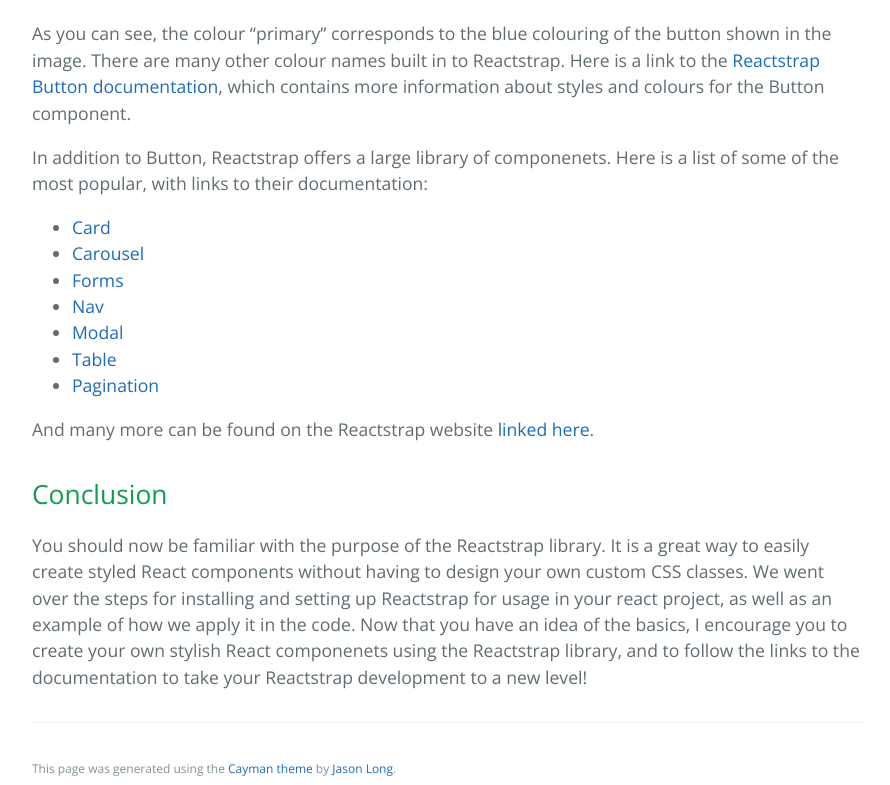
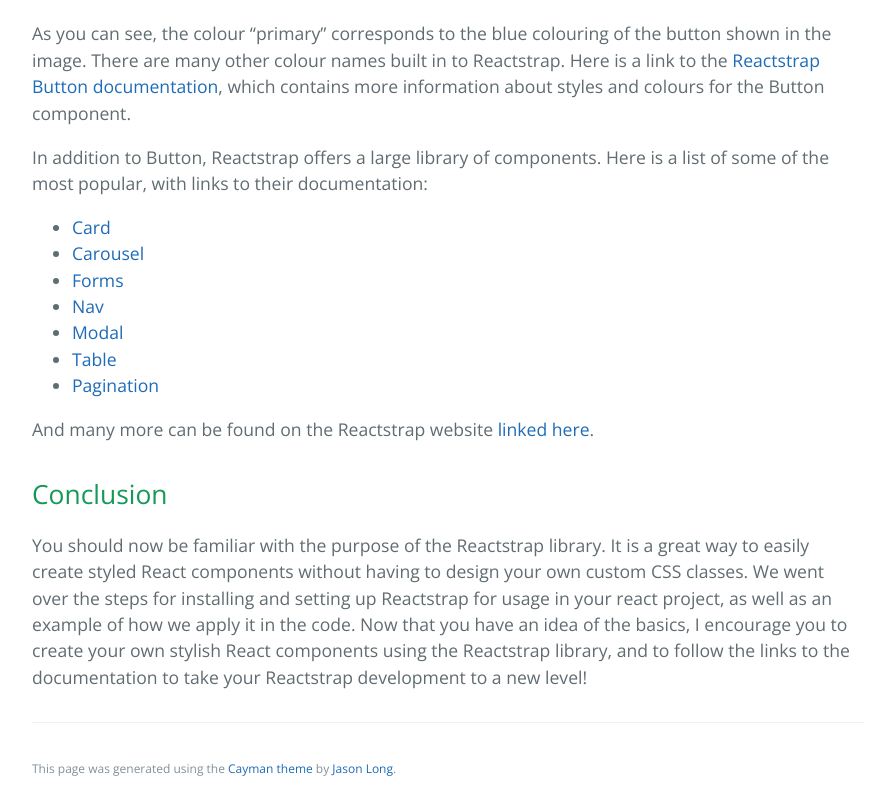
Before and after one commit to learning-software-engineering/learning-software-engineering.github.io, a Jekyll site: the page built from Topics/Tech_Stacks/Reactstrap.md, in a window 1280 px wide and 900 px high, scrolled down 2978 px, cut to the strip 115-900 px from the top of the window. Shown: the whole strip, without its empty margins (192-1082 px from the left). Built offline with Jekyll 4.4.1, drawn with Linux system fonts in a browser that asks for light colours; our own code applies the rules of GitHub Pages for plain Markdown files.

Commit message:
Update Reactstrap.md

```diff
--- a/Topics/Tech_Stacks/Reactstrap.md
+++ b/Topics/Tech_Stacks/Reactstrap.md
@@ -63,7 +63,7 @@
 
 As you can see, the colour "primary" corresponds to the blue colouring of the button shown in the image. There are many other colour names built in to Reactstrap. Here is a link to the [Reactstrap Button documentation](https://reactstrap.github.io/?path=/docs/components-button--button), which contains more information about styles and colours for the Button component.
 
-In addition to Button, Reactstrap offers a large library of componenets. Here is a list of some of the most popular, with links to their documentation:
+In addition to Button, Reactstrap offers a large library of components. Here is a list of some of the most popular, with links to their documentation:
 - [Card](https://reactstrap.github.io/?path=/docs/components-card--card)
 - [Carousel](https://reactstrap.github.io/?path=/docs/components-card--card)
 - [Forms](https://reactstrap.github.io/?path=/docs/components-forms--input)
@@ -75,4 +75,4 @@
 And many more can be found on the Reactstrap website [linked here](https://reactstrap.github.io/).
 
 ## Conclusion
-You should now be familiar with the purpose of the Reactstrap library. It is a great way to easily create styled React components without having to design your own custom CSS classes. We went over the steps for installing and setting up Reactstrap for usage in your react project, as well as an example of how we apply it in the code. Now that you have an idea of the basics, I encourage you to create your own stylish React componenets using the Reactstrap library, and to follow the links to the documentation to take your Reactstrap development to a new level!
+You should now be familiar with the purpose of the Reactstrap library. It is a great way to easily create styled React components without having to design your own custom CSS classes. We went over the steps for installing and setting up Reactstrap for usage in your react project, as well as an example of how we apply it in the code. Now that you have an idea of the basics, I encourage you to create your own stylish React components using the Reactstrap library, and to follow the links to the documentation to take your Reactstrap development to a new level!
```
